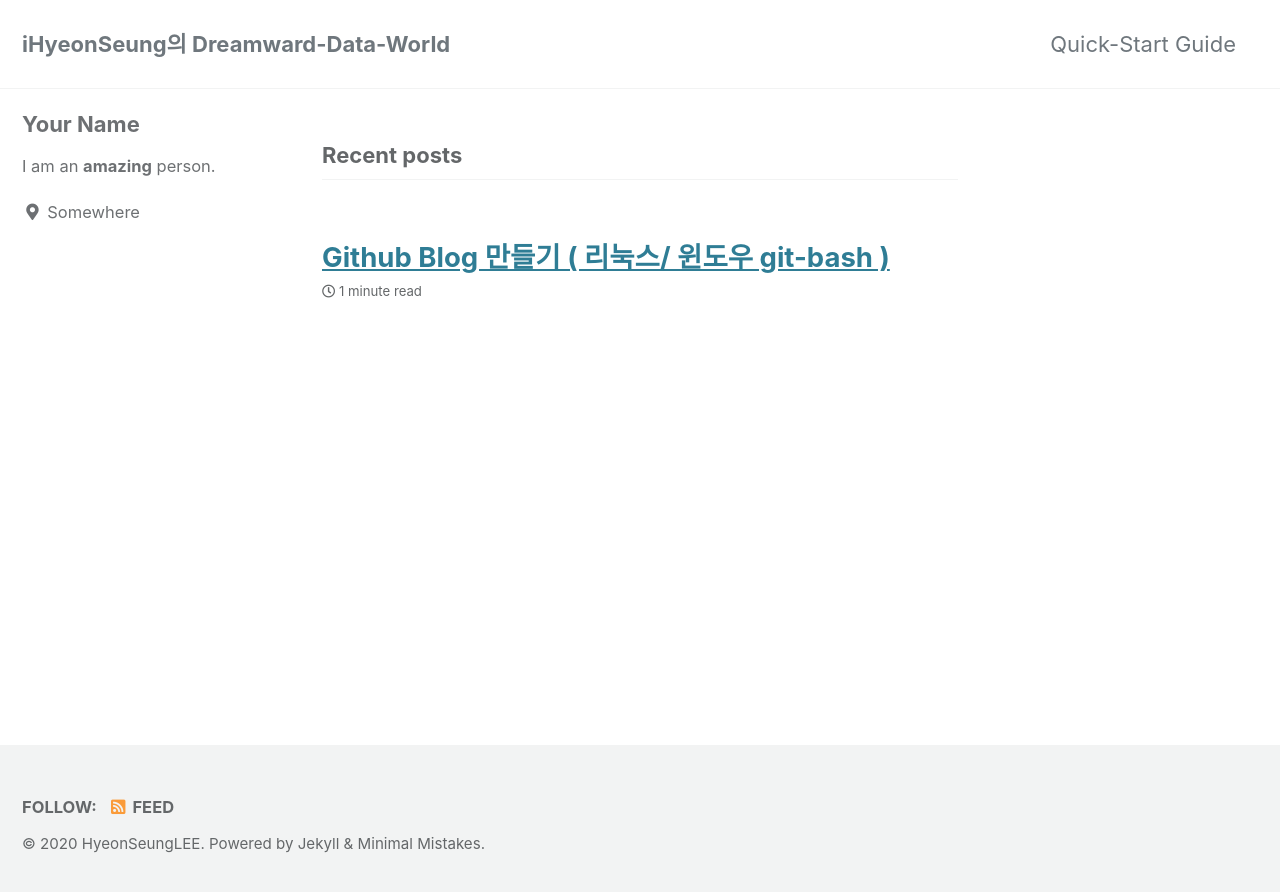
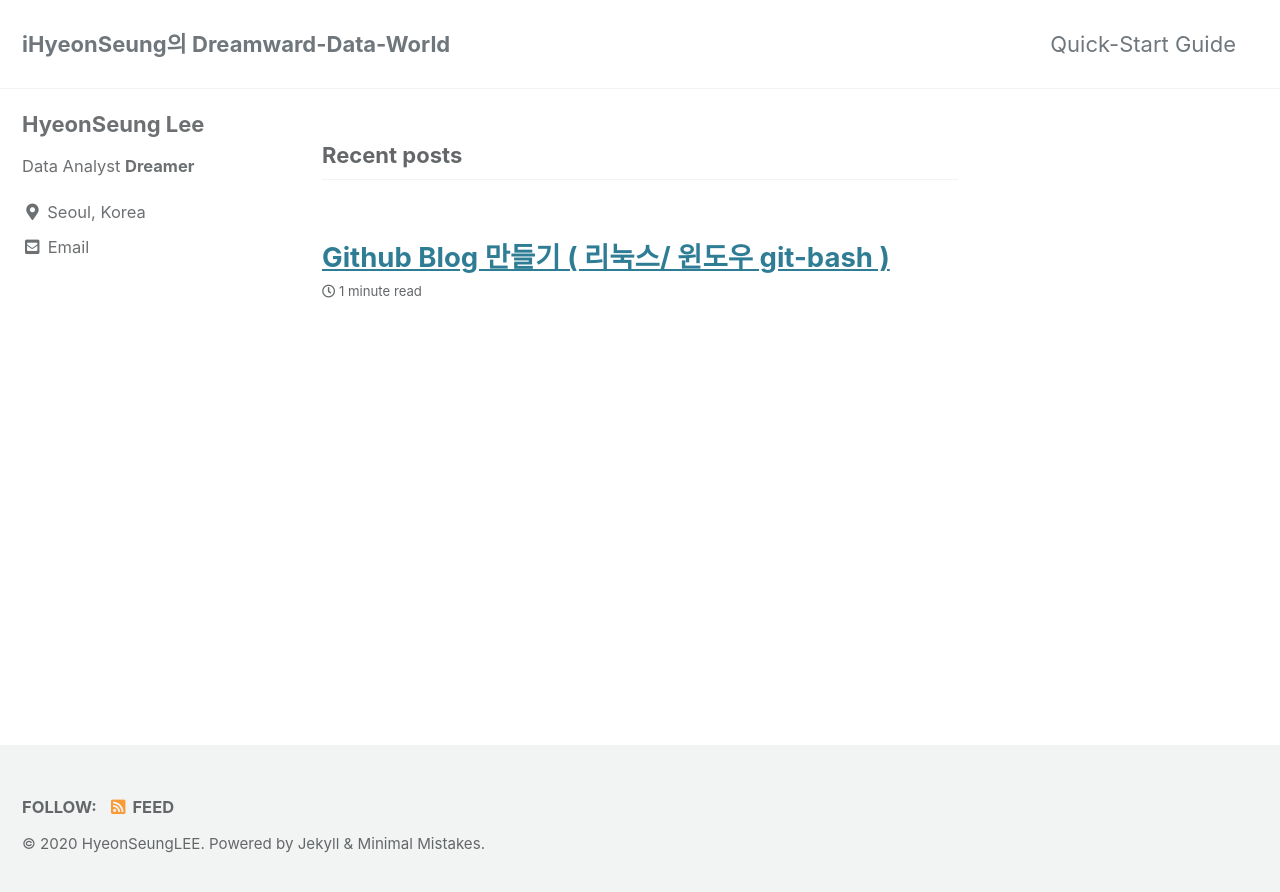
Before and after one commit to i-hs/ihyeonseung.github.io, a Jekyll site: the page built from index.html, in a window 1280 px wide. Shown: the top 892 px of the page. Built offline with Jekyll 4.4.1, drawn with Linux system fonts in a browser that asks for light colours; cached includes are drawn as plain includes; the list of posts is cut into pages by our own code.

Commit message:
edit_blog

```diff
--- a/_config.yml
+++ b/_config.yml
@@ -93,21 +93,21 @@ analytics:
 
 # Site Author
 author:
-  name             : "Your Name"
+  name             : "HyeonSeung Lee"
   avatar           : # path of avatar image, e.g. "/assets/images/bio-photo.jpg"
-  bio              : "I am an **amazing** person."
-  location         : "Somewhere"
+  bio              : "Data Analyst **Dreamer**"
+  location         : "Seoul, Korea"
   email            :
   links:
     - label: "Email"
       icon: "fas fa-fw fa-envelope-square"
-      # url: "mailto:your.name@email.com"
+      url: "2hyeonseung@gmail.com"
     - label: "Website"
       icon: "fas fa-fw fa-link"
       # url: "https://your-website.com"
     - label: "Twitter"
       icon: "fab fa-fw fa-twitter-square"
-      # url: "https://twitter.com/"
+      # url: "https://twitter.com/dreamward"
     - label: "Facebook"
       icon: "fab fa-fw fa-facebook-square"
       # url: "https://facebook.com/"
```
